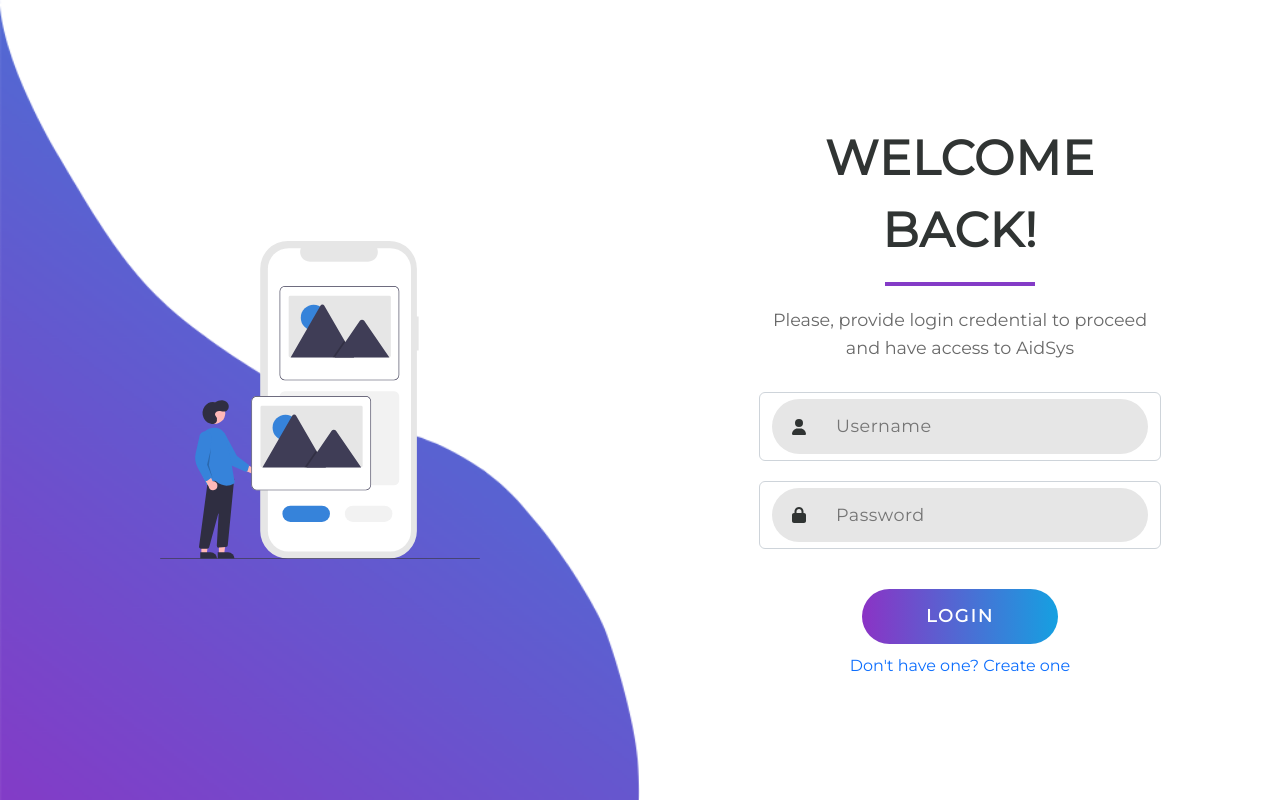
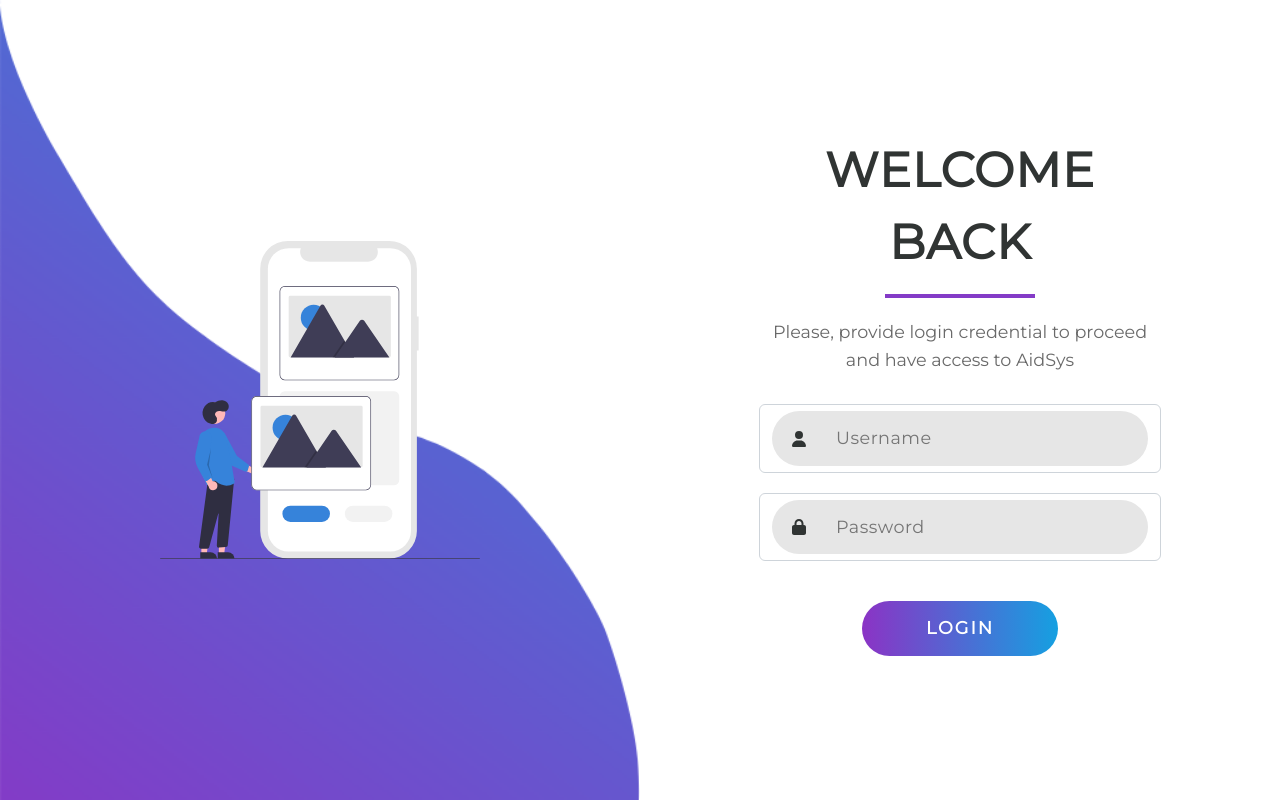
Before and after one commit to SusheelThapa/AidSys-Front-End, a React (Create React App) app: page /login in a window 1280 px wide. Built offline with nearby package versions, Linux system fonts and the light colour scheme.

Commit message:
Refactor Login and Signup and created Form Container

```diff
--- a/src/assets/css/login_signup.css
+++ b/src/assets/css/login_signup.css
@@ -22,7 +22,7 @@ section.side {
     max-width: 50%;
 }
 
-.login-container {
+.form-container {
     max-width: 450px;
     padding: 24px;
     display: flex;
@@ -30,7 +30,7 @@ section.side {
     align-items: center;
 }
 
-.title {
+.form-container-title {
     text-transform: uppercase;
     font-size: 3em;
     font-weight: bold;
@@ -38,7 +38,7 @@ section.side {
     letter-spacing: 1px;
 }
 
-.separator {
+.form-container-separator {
     width: 150px;
     height: 4px;
     background-color: #843bc7;
@@ -46,7 +46,7 @@ section.side {
     margin-bottom: 20px;
 }
 
-.welcome-message {
+.form-container-welcome-message {
     text-align: center;
     font-size: 1.1em;
     line-height: 28px;
--- a/src/components/Login.jsx
+++ b/src/components/Login.jsx
@@ -1,10 +1,11 @@
 import React, { useEffect } from "react";
-import { Link, useNavigate } from "react-router-dom";
+import { useNavigate } from "react-router-dom";
+
+import FormContainer from "./common/FormContainer.jsx";
 
 import { sendLoginDetails } from "../services/request.js";
 import { doesTokenExist, saveToken } from "../services/token.js";
 
-import Form from "./common/Form.jsx";
 import loginPhoneImage from "../assets/img/login-phone.svg";
 
 const Login = () => {
@@ -57,24 +58,14 @@ const Login = () => {
         <img src={loginPhoneImage} alt="" />
       </section>
 
-      <section className="main">
-        <div className="login-container">
-          <p className="title">Welcome back!</p>
-          <div className="separator"></div>
-          <p className="welcome-message">
-            Please, provide login credential to proceed and have access to
-            AidSys
-          </p>
-
-          <Form
-            formType="Login"
-            onSubmit={handleSubmit}
-            inputFields={inputFields}
-          />
-
-          <Link to={`/signup`}>Don't have one? Create one</Link>
-        </div>
-      </section>
+      <FormContainer
+        title="Welcome Back"
+        message="Please, provide login credential to proceed and have access to
+            AidSys"
+        formType="Login"
+        onSubmit={handleSubmit}
+        inputFields={inputFields}
+      />
     </div>
   );
 };
--- a/src/components/Signup.jsx
+++ b/src/components/Signup.jsx
@@ -1,11 +1,12 @@
 import React, { useEffect } from "react";
-import { Link, useNavigate } from "react-router-dom";
+import { useNavigate } from "react-router-dom";
+
+import FormContainer from "./common/FormContainer.jsx";
 
 import { sendSignupDetails } from "../services/request";
 import { doesTokenExist, saveToken } from "../services/token";
 
 import phoneImage from "../assets/img/login-phone.svg";
-import Form from "./common/Form";
 
 const Signup = () => {
   /**
@@ -67,22 +68,14 @@ const Signup = () => {
         <img src={phoneImage} alt="" />
       </section>
 
-      <section className="main">
-        <div className="login-container">
-          <p className="title">Signup</p>
-          <div className="separator"></div>
-          <p className="welcome-message">
-            Please, provide below credential to create account in AidSys
-          </p>
-
-          <Form
-            formType="Signup"
-            onSubmit={handleSubmit}
-            inputFields={inputFields}
-          />
-          <Link to={"/login"}>Have one? Login</Link>
-        </div>
-      </section>
+      <FormContainer
+        title="Welcome"
+        message="Please, provide below credential to create account in AidSys
+        "
+        formType="Signup"
+        onSubmit={handleSubmit}
+        inputFields={inputFields}
+      />
     </div>
   );
 };
--- /dev/null
+++ b/src/components/common/FormContainer.jsx
@@ -0,0 +1,25 @@
+import React from "react";
+
+import Form from "./Form.jsx";
+
+const FormContainer = (props) => {
+  const { title, message, formType, onSubmit, inputFields } = props;
+
+  return (
+    <section className="main">
+      <div className="form-container">
+        <p className="form-container-title">{title}</p>
+        <div className="form-container-separator"></div>
+        <p className="form-container-welcome-message">{message}</p>
+
+        <Form
+          formType={formType}
+          onSubmit={onSubmit}
+          inputFields={inputFields}
+        />
+      </div>
+    </section>
+  );
+};
+
+export default FormContainer;
```
